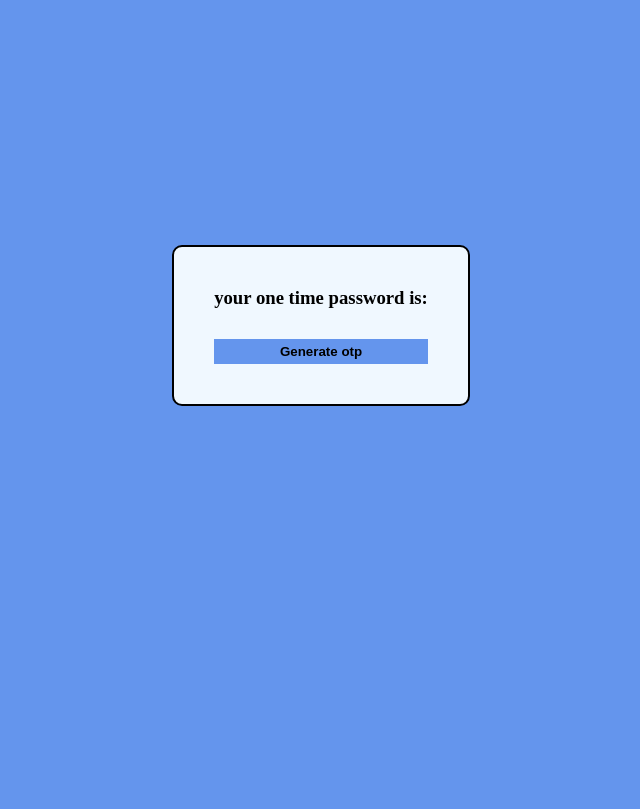
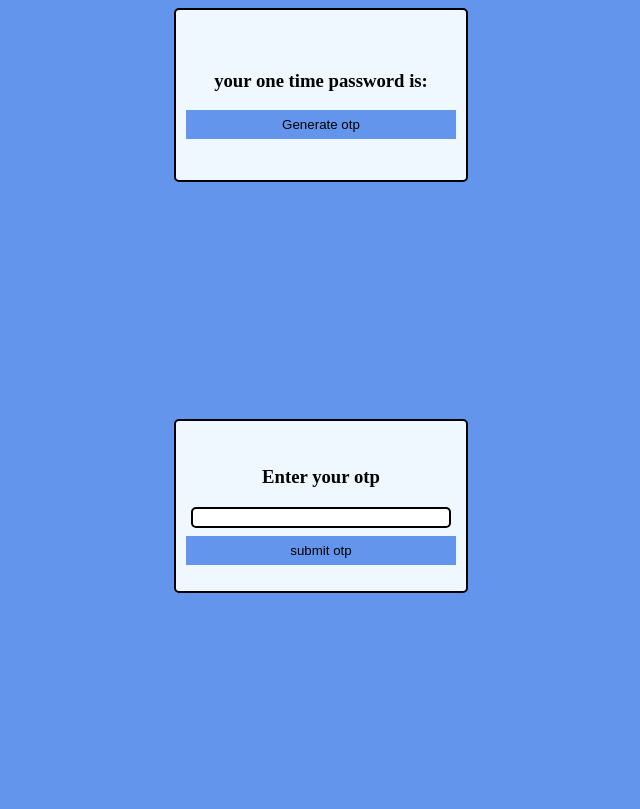
Before and after one commit to sahilbansal0/otp, a plain HTML site: page otp.html in a window 1280 px wide. Shown: the whole page, without its empty margins (319-959 px from the left). Drawn offline with Linux system fonts and the light colour scheme.

Commit message:
otp checking system added

```diff
--- a/otp.css
+++ b/otp.css
@@ -1,36 +1,54 @@
 body {
     background-color: cornflowerblue;
+}
+
+.container {
+    display: flex;
+    justify-content: center;
+    text-align: center;
+}
+
+.new {
+    background-color: aliceblue;
+    border: 2px solid black;
+    border-radius: 5px;
+    display: flex;
+    justify-content: center;
     flex-direction: column;
-        margin: 0%;
-        padding: 0%;
-        height: 650px;
+    padding: 10px;
+    width: 270px;
+    height: 150px;
+}
+
+.submit {
     display: flex;
     justify-content: center;
     align-items: center;
+    flex-direction: column;
+    height: 600px;
+    text-align: center;
 }
 
-    .container {
-        border-radius: 10px;
+.btn {
+    padding: 7px;
+    background-color: cornflowerblue;
+    border: none;
+}
+
+#ot {
+    margin-left: 5px;
+    margin-right: 5px;
+    margin-bottom: 8px;
     border: 2px solid black;
-        background-color: aliceblue;
-        padding: 40px;
+    border-radius: 5px;
+}
+
+#sub {
+    color: rgb(1, 248, 84);
     display: flex;
     justify-content: center;
-        flex-direction: column;
 }
 
-    button {
-        padding: 5px;
-        border: none;
-        font-weight: bold;
-        background-color: cornflowerblue;
-        margin-top: 30px;
+#submission {
+    padding: 12px;
 }
-
-    #op {
-        background-color: rgb(173, 212, 133);
-    }
-
-    h3 {
-        margin: 0%;
-    }
--- a/otp.html
+++ b/otp.html
@@ -12,16 +12,32 @@
 
 <body>
     <div class="container">
+        <div class="new">
+
+            <h3>
+                your one time password is:<br> <span id="op"></span>
+            </h3>
 
 
-        <h3>
-            your one time password is: <span id="op"></span>
-        </h3>
-
-
-        <button onclick="otpgen()">
+            <button onclick=" otpgen()" class="btn">
             Generate otp
         </button>
+        </div>
+    </div>
+    <div id="sub">
+        <span id="submission">
+
+        </span>
+
+    </div>
+
+    <div class="submit">
+        <div class="new">
+            <h3> Enter your otp</h3> <input type="text" id="ot">
+            <button onclick="send()" class="btn">
+        submit otp
+    </button>
+        </div>
     </div>
 
 
--- a/otp.js
+++ b/otp.js
@@ -18,12 +18,31 @@ function otpgen() {
     let e1 = e.toString();
     let f1 = f.toString();
 
-    let z = a1 + b1 + c1 + d1 + e1 + f1;
+
+    window.value = a1 + b1 + c1 + d1 + e1 + f1;
     x = document.getElementById("op");
-    x.innerHTML = z;
-
-
+    x.innerHTML = window.value;
 
 
 }
-otpgen();
+
+
+function send() {
+
+    let l = document.getElementById("ot").value;
+
+
+    if (window.value == l) {
+        // console.log("true")
+        document.getElementById("submission").innerHTML = "The otp entered by you is correct,you can proceed further"
+    } else if (l == "") {
+        document.getElementById("submission").innerHTML = "Please,Enter your otp"
+
+
+    } else {
+        // console.log("false")
+        document.getElementById("submission").innerHTML = "The otp entered by you is incorrect!"
+    }
+    l = " ";
+
+}
```
Lines whose indentation alone changed are shown as unchanged.
